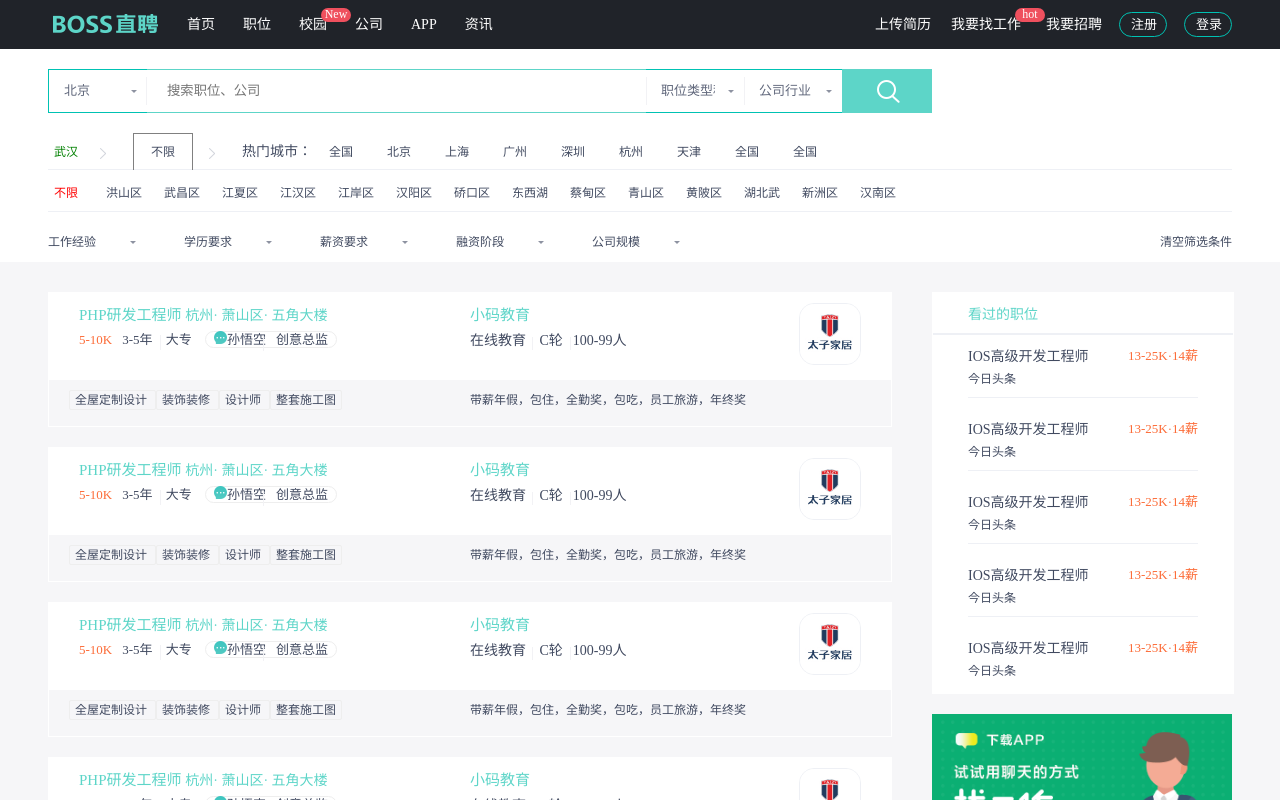
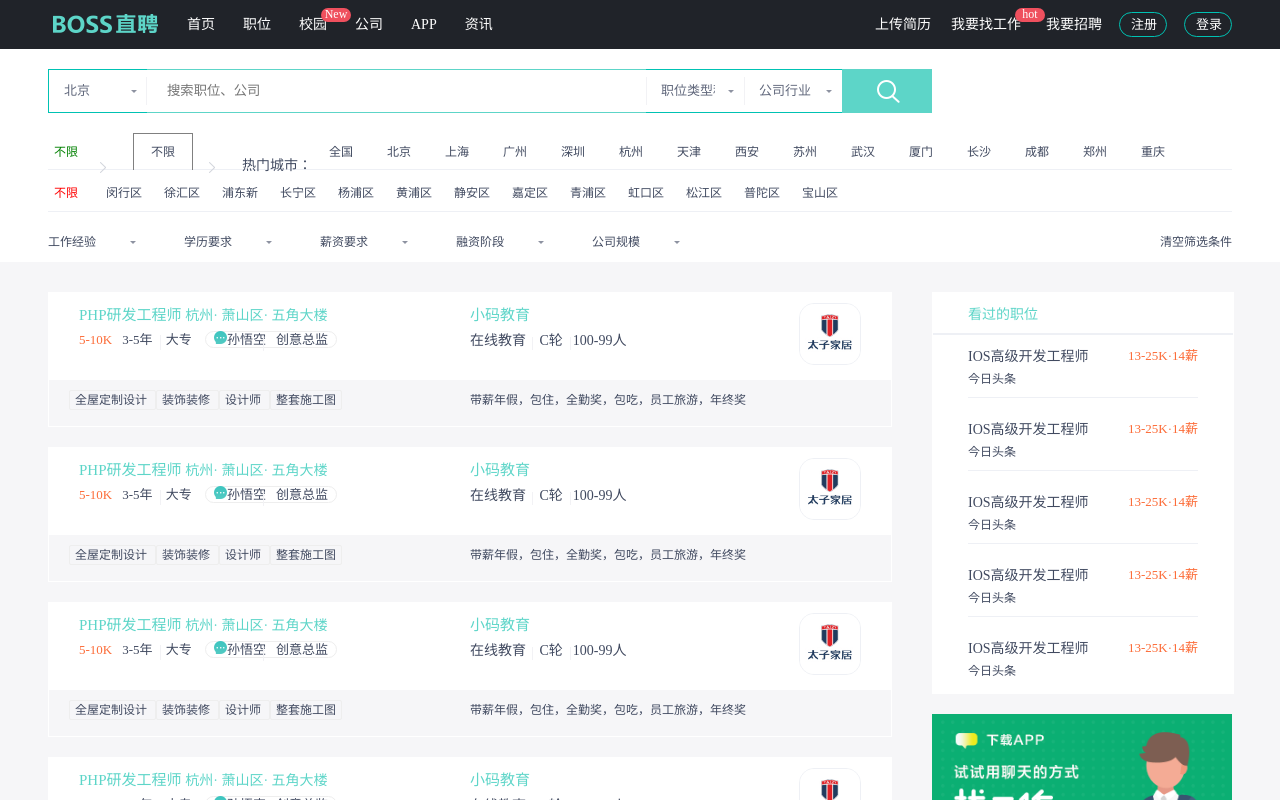
Before and after one commit to dongxiaofu/get-job-vue, a Vue app in the folder boss-zhipin/: page /#/job-list in a window 1280 px wide. Shown: the top 800 px of the page. Built offline with nearby package versions, Linux system fonts and the light colour scheme; what vue-resource would draw is missing.

Commit message:
工作列表页--搜索--筛选--地区-除样式外OK

```diff
--- a/boss-zhipin/src/components/JobList.vue
+++ b/boss-zhipin/src/components/JobList.vue
@@ -89,41 +89,31 @@
                     <div class="condition-box">
                         <dl class="condition-city">
                             <dd class="city-wrapper">
-                                <a class="disabled" href="javascript:;">武汉</a>
+                                <a class="disabled" href="javascript:;">{{searchConditionCity.city_name}}</a>
                                 <em class="icon-arrow-right"></em>
-                                <a class="link-city selected" href="javascript:;">不限</a>
+                                <a class="link-city selected" href="javascript:;">{{searchConditionCityArea.area_name}}</a>
                                 <em class="icon-arrow-right"></em>
                                 <span class="hot-text">热门城市：</span>
-                                <a href="/c100010000/" ka="sel-city-100010000">全国</a>
-                                <a href="/c100010000/" ka="sel-city-100010000">北京</a>
-                                <a href="/c100010000/" ka="sel-city-100010000">上海</a>
-                                <a href="/c100010000/" ka="sel-city-100010000">广州</a>
-                                <a href="/c100010000/" ka="sel-city-100010000">深圳</a>
-                                <a href="/c100010000/" ka="sel-city-100010000">杭州</a>
-                                <a href="/c100010000/" ka="sel-city-100010000">天津</a>
-                                <a href="/c100010000/" ka="sel-city-100010000">全国</a>
-                                <a href="/c100010000/" ka="sel-city-100010000">全国</a>
+                                <a
+                                        v-for="city in cityCollection"
+                                        v-bind:city-code=city.city_code
+                                        v-on:click="setSearchConditionCity($event)"
+                                >
+                                    {{city.city_name}}
+                                </a>
                             </dd>
                         </dl>
                         <dl class="condition-district">
                             <dd class="district-wrapper">
                                 <a class="selected first" href="/c101200100/" ka="sel-business-0">不限</a>
-                                <a href="/c101200100/b_%E6%B4%AA%E5%B1%B1%E5%8C%BA/" ka="sel-business-0">洪山区</a>
-                                <a href="/c101200100/b_%E6%AD%A6%E6%98%8C%E5%8C%BA/" ka="sel-business-1">武昌区</a>
-                                <a href="/c101200100/b_%E6%B1%9F%E5%A4%8F%E5%8C%BA/" ka="sel-business-2">江夏区</a>
-                                <a href="/c101200100/b_%E6%B1%9F%E6%B1%89%E5%8C%BA/" ka="sel-business-3">江汉区</a>
-                                <a href="/c101200100/b_%E6%B1%9F%E5%B2%B8%E5%8C%BA/" ka="sel-business-4">江岸区</a>
-                                <a href="/c101200100/b_%E6%B1%89%E9%98%B3%E5%8C%BA/" ka="sel-business-5">汉阳区</a>
-                                <a href="/c101200100/b_%E7%A1%9A%E5%8F%A3%E5%8C%BA/" ka="sel-business-6">硚口区</a>
-                                <a href="/c101200100/b_%E4%B8%9C%E8%A5%BF%E6%B9%96%E5%8C%BA/"
-                                   ka="sel-business-7">东西湖区</a>
-                                <a href="/c101200100/b_%E8%94%A1%E7%94%B8%E5%8C%BA/" ka="sel-business-8">蔡甸区</a>
-                                <a href="/c101200100/b_%E9%9D%92%E5%B1%B1%E5%8C%BA/" ka="sel-business-9">青山区</a>
-                                <a href="/c101200100/b_%E9%BB%84%E9%99%82%E5%8C%BA/" ka="sel-business-10">黄陂区</a>
-                                <a href="/c101200100/b_%E4%B8%9C%E8%A5%BF%E6%B9%96%E5%8C%BA/"
-                                   ka="sel-business-7">湖北武汉东西湖区</a>
-                                <a href="/c101200100/b_%E6%96%B0%E6%B4%B2%E5%8C%BA/" ka="sel-business-11">新洲区</a>
-                                <a href="/c101200100/b_%E6%B1%89%E5%8D%97%E5%8C%BA/" ka="sel-business-12">汉南区</a>
+                                <a
+                                        v-for="(area,index) in areaCollection"
+                                        v-on:click="setSearchConditionCityArea($event)"
+                                        v-bind:index = index
+                                        :class="[{'selected':searchConditionCityAreaIsActive == index}, '']"
+                                >
+                                    {{area.area_name}}
+                                </a>
                             </dd>
                         </dl>
                     </div>
@@ -597,6 +587,13 @@
                 stageQueryIsActive: false,
                 scaleQueryIsActive: false,
 
+                // 地区:城市、城区（不用代号查询，直接在工作中存储城区名）
+                cityCollection: [],
+                areaCollection: [],
+                searchConditionCity: {city_code: '0', city_name: '不限'},    // 不能有逗号
+                searchConditionCityArea: {area_name: '不限'},
+                searchConditionCityAreaIsActive:false
+
             }
         },
         mounted() {
@@ -719,6 +716,39 @@
             this.salaryQuery = {code: '0', name: '薪资要求'}
             this.stageQuery = {code: '0', name: '融资阶段'}
             this.scaleQuery = {code: '0', name: '公司规模'}
+
+            this.cityCollection = [{city_code: '100010000', city_name: '全国'},
+                {city_code: '101010100', city_name: '北京'},
+                {city_code: '101020100', city_name: '上海'},
+                {city_code: '101280100', city_name: '广州'},
+                {city_code: '101280600', city_name: '深圳'},
+                {city_code: '101210100', city_name: '杭州'},
+                {city_code: '101030100', city_name: '天津'},
+                {city_code: '101110100', city_name: '西安'},
+                {city_code: '101190400', city_name: '苏州'},
+                {city_code: '101200100', city_name: '武汉'},
+                {city_code: '101230200', city_name: '厦门'},
+                {city_code: '101250100', city_name: '长沙'},
+                {city_code: '101270100', city_name: '成都'},
+                {city_code: '101180100', city_name: '郑州'},
+                {city_code: '101040100', city_name: '重庆'},]
+            this.areaCollection = [{area_name: '闵行区'},
+                {area_name: '徐汇区'},
+                {area_name: '浦东新区 浦东新区浦东新区浦东新区浦东新区浦东新区'},
+                {area_name: '长宁区'},
+                {area_name: '杨浦区'},
+                {area_name: '黄浦区'},
+                {area_name: '静安区'},
+                {area_name: '嘉定区'},
+                {area_name: '青浦区'},
+                {area_name: '虹口区'},
+                {area_name: '松江区'},
+                {area_name: '普陀区'},
+                {area_name: '宝山区'},]
+
+            this.searchConditionCity = {city_code: '0', city_name: '不限'}    // 不能有逗号
+            this.searchConditionCityArea = {area_name: '不限'}
+
         },
         methods: {
             showIndustryBox: function () {
@@ -896,6 +926,29 @@
                 // 隐藏列表
                 this.hideCompanyScaleBox()
             },
+            // 地区--城市
+            setSearchConditionCity(e) {
+                var target = e.currentTarget
+                var cityName = target.innerText
+                var cityCode = target.getAttribute('city_code')
+                // 设置当前城市
+                this.searchConditionCity.city_name = cityName
+                this.searchConditionCity.city_code = cityCode
+                // 重新获取当前城区
+                this.cityCollection = this.cityCollection
+                // 用新的查询条件重新打开页面，或者说，请求工作列表数据--请求接口
+            },
+            // 地区--城区
+            setSearchConditionCityArea(e) {
+                // 设置当前城区
+                var target = e.currentTarget
+                var index = target.getAttribute('index')
+                this.searchConditionCityAreaIsActive = index
+                var areaName = target.innerText
+                this.searchConditionCityArea.area_name = areaName
+                // 用新的查询条件重新打开页面，或者说，请求工作列表数据--请求接口
+                // 新的查询条件：已有查询条件 + 当前城区
+            },
             // 清空筛选条件
             resetSearchCondition() {
                 // 保留搜索框关键词
--- a/boss-zhipin/static/JobList/index.css
+++ b/boss-zhipin/static/JobList/index.css
@@ -395,6 +395,9 @@ ul {
     position: relative;
     /*border: 1px solid red;*/
     margin: 0px;
+    white-space: nowrap;
+    overflow: hidden;
+    text-overflow: ellipsis; /* 可使过长文字居中显示，无此项，右边无间距*/
 }
 
 
@@ -410,8 +413,8 @@ ul {
     margin-right: 11px;
     border-bottom: none;
     bottom: 0px;
-    /*padding: 0px 0px;*/
-    /*margin-bottom: 0px;*/
+    white-space: nowrap;
+    overflow: auto;
 }
 
 .icon-arrow-right {
@@ -494,7 +497,7 @@ ul {
     width: 100%;
 }
 
-.filter-select-box .selected{
+.filter-select-box .selected {
     color: red;
 }
 
```
